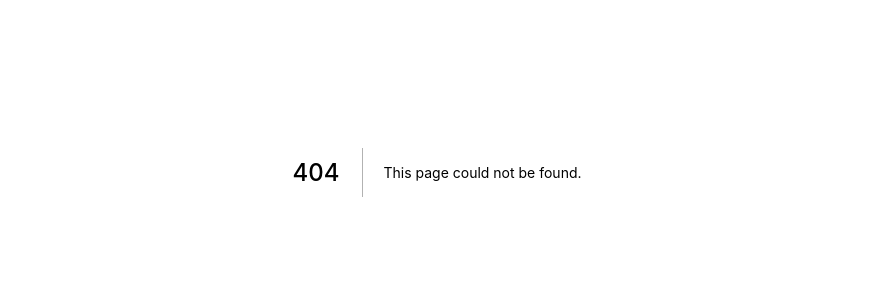
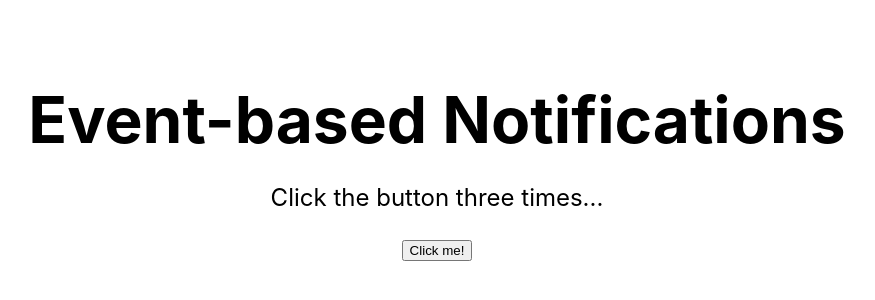
Before and after one commit to OneSignalDevelopers/OneSignal-Segment-Sample, a Next.js app: page /events in a window 1280 px wide. Before the commit this address had no page. Shown: the part 228-528 px from the top of the page, without its empty margins (203-1078 px from the left). Built offline with nearby package versions, Linux system fonts and the light colour scheme; no server answers.

Commit message:
Add page to demo event notifications

```diff
--- /dev/null
+++ b/pages/events.tsx
@@ -0,0 +1,58 @@
+import type { NextPage } from "next";
+import Head from "next/head";
+import { useRouter } from "next/router";
+import React, { useEffect } from "react";
+import OneSignal from "../components/OneSignal";
+import styles from "../styles/Home.module.css";
+
+const Home: NextPage = () => {
+  const router = useRouter();
+
+  useEffect(() => {
+    // const { OneSignal } = window;
+    // OneSignal.push(() => {
+    //   OneSignal.getTags((tags: any) => console.log(tags));
+    // });
+  });
+
+  const buttonClicked = async () => {
+    const { OneSignal } = window;
+
+    const tags = await OneSignal.getTags();
+    const { clicks } = tags;
+
+    console.log(tags);
+    const updatedClicks = clicks ? parseInt(clicks, 10) + 1 : 1;
+    const tagSent = await OneSignal.sendTags({
+      ...tags,
+      clicks: updatedClicks,
+    });
+
+    console.log(tagSent);
+    console.log("Button clicked.");
+  };
+
+  return (
+    <>
+      <Head>
+        <title>Demo</title>
+        <meta name="description" content="Demo of event-based notifications" />
+        <link rel="icon" href="/favicon.ico" />
+      </Head>
+      <OneSignal />
+      <div className={styles.container}>
+        <main className={styles.main}>
+          <h1 className={styles.title}>Event-based Notifications</h1>
+
+          <p className={styles.description}>Click the button three times...</p>
+
+          <button type="button" onClick={buttonClicked}>
+            Click me!
+          </button>
+        </main>
+      </div>
+    </>
+  );
+};
+
+export default Home;
```
